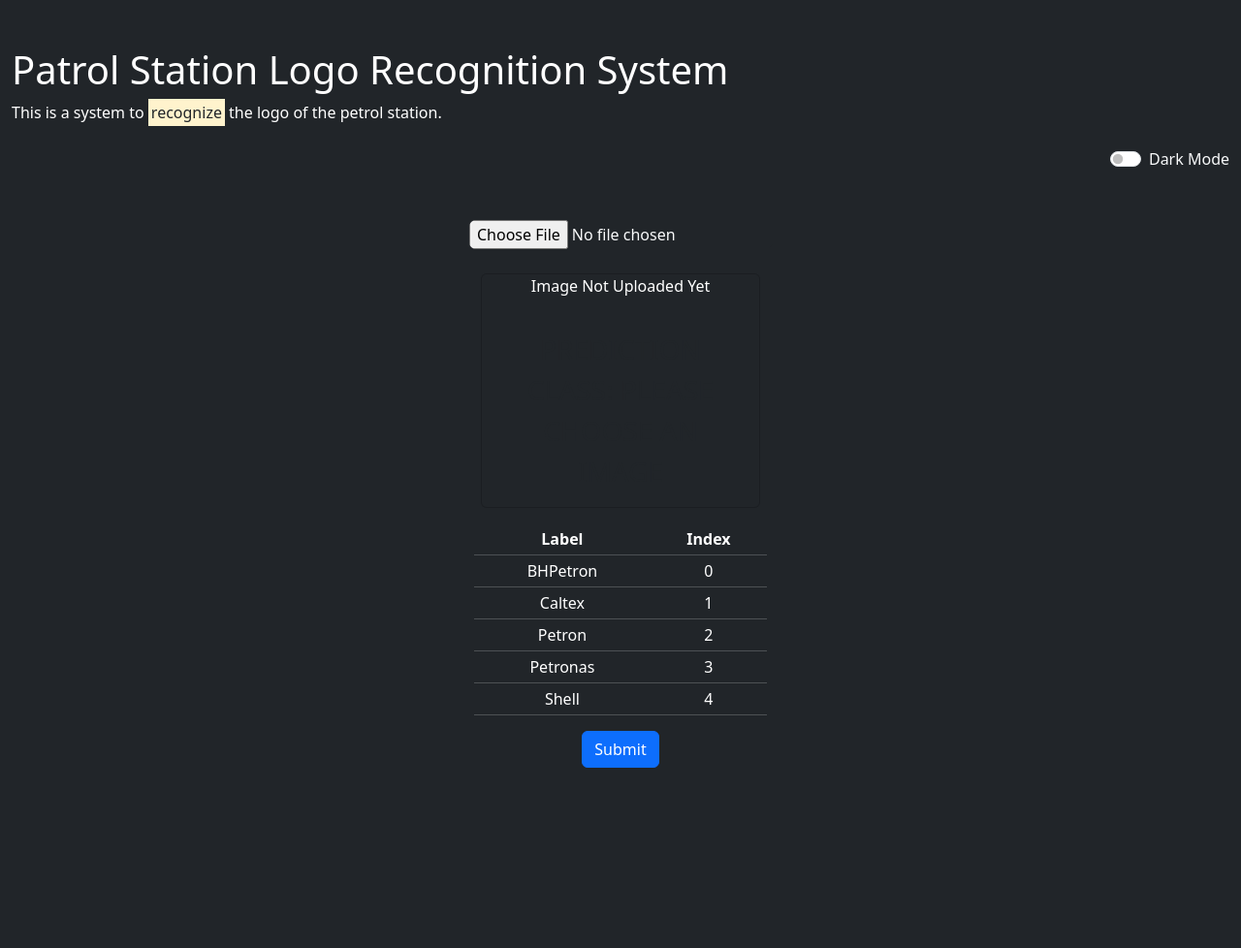
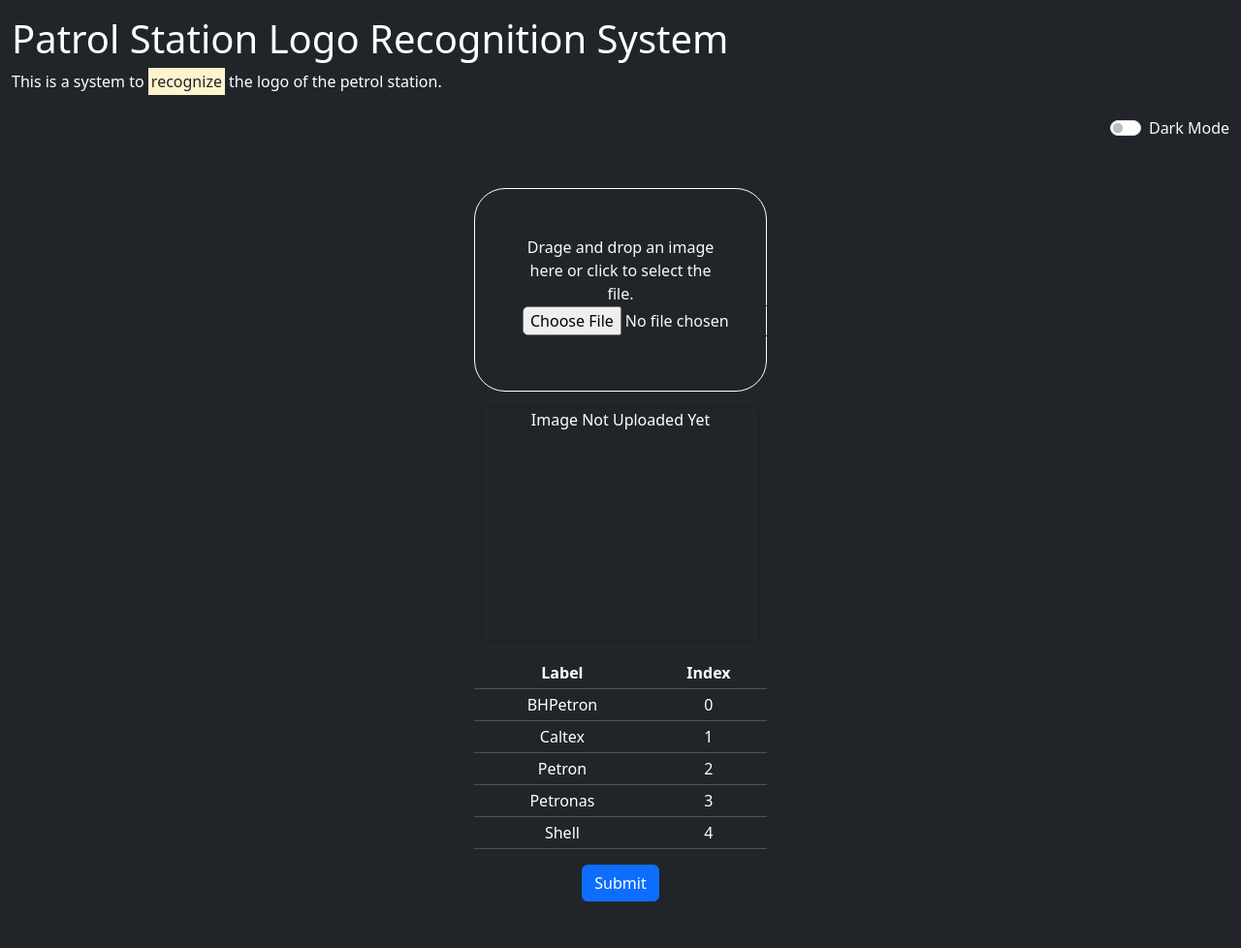
Before and after one commit to YONG-BEGINNER/Patrol-Station-Logo-Recognition, a Flask app: page / in a window 1280 px wide. Shown: the whole page at 97% size. Before the commit the page ends 792 px from the top, so only its background shows below. Run offline with Flask 3, Linux system fonts and the light colour scheme; parts of the project's set-up code (start-up, migrations or seed data) failed here and were passed over.

Commit message:
Add New Model & Include Drag  & Drop Function

```diff
--- a/Interface/app.py
+++ b/Interface/app.py
@@ -6,6 +6,7 @@
 import threading
 from PIL import Image
 from torchvision import transforms
+from torchvision.transforms import AutoAugment
 from CNN_Model import SimpleCNN
 from pytorch_beginner import num_classes_return
 from flask import Flask, render_template, request, jsonify, after_this_request
@@ -30,21 +31,22 @@
 for files in os.listdir('./'):
     if files.endswith('.pth'):
         model_file.append(files)
-print(model_file[0])
+        print(f"{model_file},")
+print(model_file[-1])
 
 # Initialize the Model architecture
 model = SimpleCNN(num_classes = num_class)
 # Load the pretrain model weight
-model.load_state_dict(torch.load(model_file[0], map_location=device))
+model.load_state_dict(torch.load(model_file[-1], map_location=device))
 # Set the model to evaluation mode
 model.eval()
 
 # Set the preprocessing that need to be used in the uploaded Images
-transform = transforms.Compose({
-    transforms.Resize((50,50)),
+transform = transforms.Compose([
+    transforms.Resize((50, 50)),
     transforms.ToTensor(),
-    transforms.Normalize(mean = [0.5, 0.5, 0.5], std=[0.5, 0.5, 0.5])
-})
+    transforms.Normalize(mean=[0.5, 0.5, 0.5], std=[0.5, 0.5, 0.5])
+])
 
 # Delete Local Temporary file after user upload to the website.
 def delete_image_later(image_path, delay):
@@ -58,12 +60,15 @@
     prediction = None
     filename = None
     image_path = None
+    confidence_score = None
+    img = None
+
     # When method is POST
     if request.method == "POST":
         # Get file from the form element named image
         img_file = request.files['image']
 
-        #Preprocessing Start
+        # Preprocessing Start
         img = Image.open(img_file.stream).convert("RGB")
 
         # Save image with a unique filename, for display purpose
@@ -79,15 +84,20 @@
         # Make Prediction
         with torch.no_grad():
             outputs = model(img)
+            probabilities = torch.nn.functional.softmax(outputs, dim=1)
+            confidence_score = torch.max(probabilities).item()
             _, predicted = torch.max(outputs, 1)
             prediction = classes_label[predicted.item()]
 
-        # Call the function to delete the image after pridiction finished
-        delete_image_later(image_path, delay=2)
+        # Call the function to delete the image after prediction finished
+        delete_image_later(image_path, delay=10)
 
-        return render_template('index2.html',prediction=prediction, image_file=filename)
+        # After processing, we will display the saved file using its filename
+        return render_template('index2.html', prediction=prediction, image_file=filename, confidence_score=confidence_score)
 
-    return render_template('index2.html', prediction=prediction)
+    # Handle the page refresh scenario (GET request)
+    return render_template('index2.html', prediction=prediction, confidence_score=confidence_score)
+
 
 if __name__ == '__main__':
     app.run(debug=True)
--- a/Interface/templates/index2.html
+++ b/Interface/templates/index2.html
@@ -4,6 +4,7 @@
     <title>Petrol Logo Recgonition</title>
     <meta charset="utf-8">
     <meta name="viewport" content="width=device-width,initial-scale=1">
+    <link rel="icon" href="{{url_for('static',filename='icon/icon.jpg')}}" type="image/jpeg">
     <link href="https://cdn.jsdelivr.net/npm/bootstrap@5.3.3/dist/css/bootstrap.min.css" rel="stylesheet">
     <script src="https://cdn.jsdelivr.net/npm/bootstrap@5.3.3/dist/js/bootstrap.bundle.min.js"></script>
 </head>
@@ -18,7 +19,7 @@
     -->
 
 
-    <div class="container-fluid pt-5 pb-1  text-bg-dark">
+    <div class="container-fluid pt-3 pb-1 text-bg-dark">
         <p class="h1">Patrol Station Logo Recognition System</p>
         <p>This is a system to <mark>recognize</mark> the logo of the petrol station.</p>
     </div>
@@ -34,10 +35,15 @@
     </div>
 
 
-    <form method="POST" enctype="multipart/form-data">
-        <!-- Choose File -->
-        <div class="row align-items-center text-center mt-5">
-            <div class="col-sm|md|lg|xl|xxl-12"><input type="file" name="image" accept="image/*" class="form-label border border-dark rounded-3" required></div>
+    <!-- Choose File or Choose File -->
+    <form id="upload-form" method="POST" enctype="multipart/form-data">
+        <div class="row justify-content-center text-center mt-5">
+               <div class="col-3">
+                   <div id="drop-zone" class="border border-primary rounded-5 p-5 text-center bg-dark border-white">
+                       <p class="mb-0 text-light">Drage and drop an image here or click to select the file.</p>
+                       <div><input type="file" id="file-input" name="image" accept="image/*" class="form-label border border-dark rounded-3" required></div>
+                   </div>
+               </div>
         </div>
 
         <!-- Image Preview -->
@@ -51,7 +57,8 @@
 
                 <div class="card-body">
                     {% if prediction is not none %}
-                    <p class="card-text fs-3">Prediction Class: {{prediction}}</p>
+                    <p class="card-text fs-5">Prediction Class: {{prediction}}</p>
+                    <p class="card-text fs-5">Similarity: {{(confidence_score * 100) | round(2)}}%</p>
                     {%else%}
                     <p class="text-muted text-uppercase fs-3 card-text">Prediction Class: Please Choose an Image</p>
                     {%endif%}
@@ -84,10 +91,43 @@
         </div>
 
         <!-- Submit Button -->
-        <div class="row align-items-center text-center">
+        <div class="row align-items-center text-center mb-5">
             <div class="col-sm|md|lg|xl|xxl-12"><button class="btn btn-primary" type="submit">Submit</button></div>
         </div>
     </form>
+</body>
 
-</body>
+<style>
+    #drop-zone.dragover{
+        background-color: lightslategray;
+        border-color:black;
+    }
+</style>
+
+<script>
+    const dropZone = document.getElementById('drop-zone');
+    const fileInput = document.getElementById('file-input');
+    const form = document.getElementById('upload-form')
+
+    dropZone.addEventListener('dragover', (e) => {
+      e.preventDefault();
+      dropZone.classList.add('dragover');
+    });
+
+    dropZone.addEventListener('dragleave', () => {
+      dropZone.classList.remove('dragover');
+    });
+
+    dropZone.addEventListener('drop', async (e) => {
+      e.preventDefault();
+      dropZone.classList.remove('dragover');
+
+      const files = e.dataTransfer.files;
+      if (files.length > 0) {
+        fileInput.files = files;
+      }
+    });
+  </script>
+
+
 </html>
--- a/pytorch/CNN_Model.py
+++ b/pytorch/CNN_Model.py
@@ -9,6 +9,10 @@
         self.conv1 = nn.Conv2d(3,16,3, padding=1)
         self.pool = nn.MaxPool2d(2,2)
         self.conv2 = nn.Conv2d(16,32,3, padding=1)
+        self.pool = nn.MaxPool2d(2,2)
+        self.conv3 = nn.Conv2d(32,64,3, padding=1)
+        self.pool = nn.MaxPool2d(2,2)
+        self.conv4 = nn.Conv2d(64,32,3, padding=1)
         self.fc1 = nn.Linear(32*12*12, 128)
         self.fc2 = nn.Linear(128, num_classes)
 
--- a/pytorch/pytorch_beginner.py
+++ b/pytorch/pytorch_beginner.py
@@ -7,7 +7,7 @@
 import matplotlib.pyplot as plt
 from CNN_Model import SimpleCNN
 from torchvision import transforms
-from Pytorch.data_loader_pytorch import load_data
+from data_loader_pytorch import load_data
 from sklearn.metrics import confusion_matrix, ConfusionMatrixDisplay
 
 data_path = "./Crop"
@@ -19,6 +19,9 @@
     # Set the preprocessing step that need to apply to the images
     transform = transforms.Compose([
         transforms.Resize((50,50)),
+        transforms.RandomRotation(20),
+        transforms.RandomHorizontalFlip(),
+        transforms.AutoAugment(policy=transforms.AutoAugmentPolicy.CIFAR10),
         transforms.ToTensor(),
         transforms.Normalize(mean = [0.5, 0.5, 0.5], std=[0.5, 0.5, 0.5])
     ])
@@ -45,10 +48,10 @@
 
     model = SimpleCNN(num_classes)
     criterion = nn.CrossEntropyLoss()
-    optimizer = optim.Adam(model.parameters(), lr=0.001)
+    optimizer = optim.Adam(model.parameters(), lr=0.0001)
 
     # Define Epoch that want to be perform
-    for epoch in range(5):
+    for epoch in range(30):
         # Set the model to train state
         model.train()
 
```
Also changed, not shown: Interface/static/icon/icon.jpg (added), Interface/static/upload/43f924f70eaf43bfb775dd5aac20100f.png (added), 5 other files.
